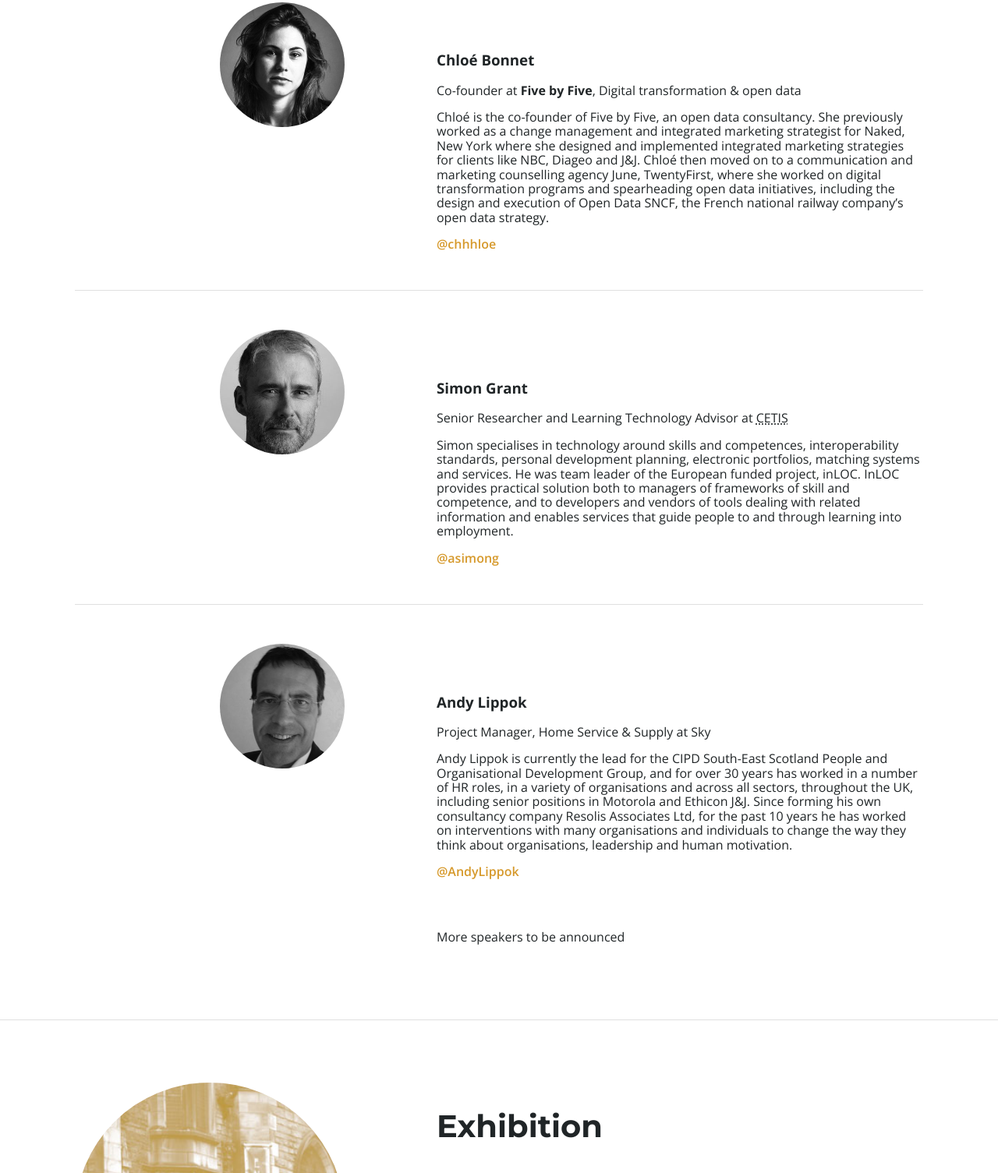
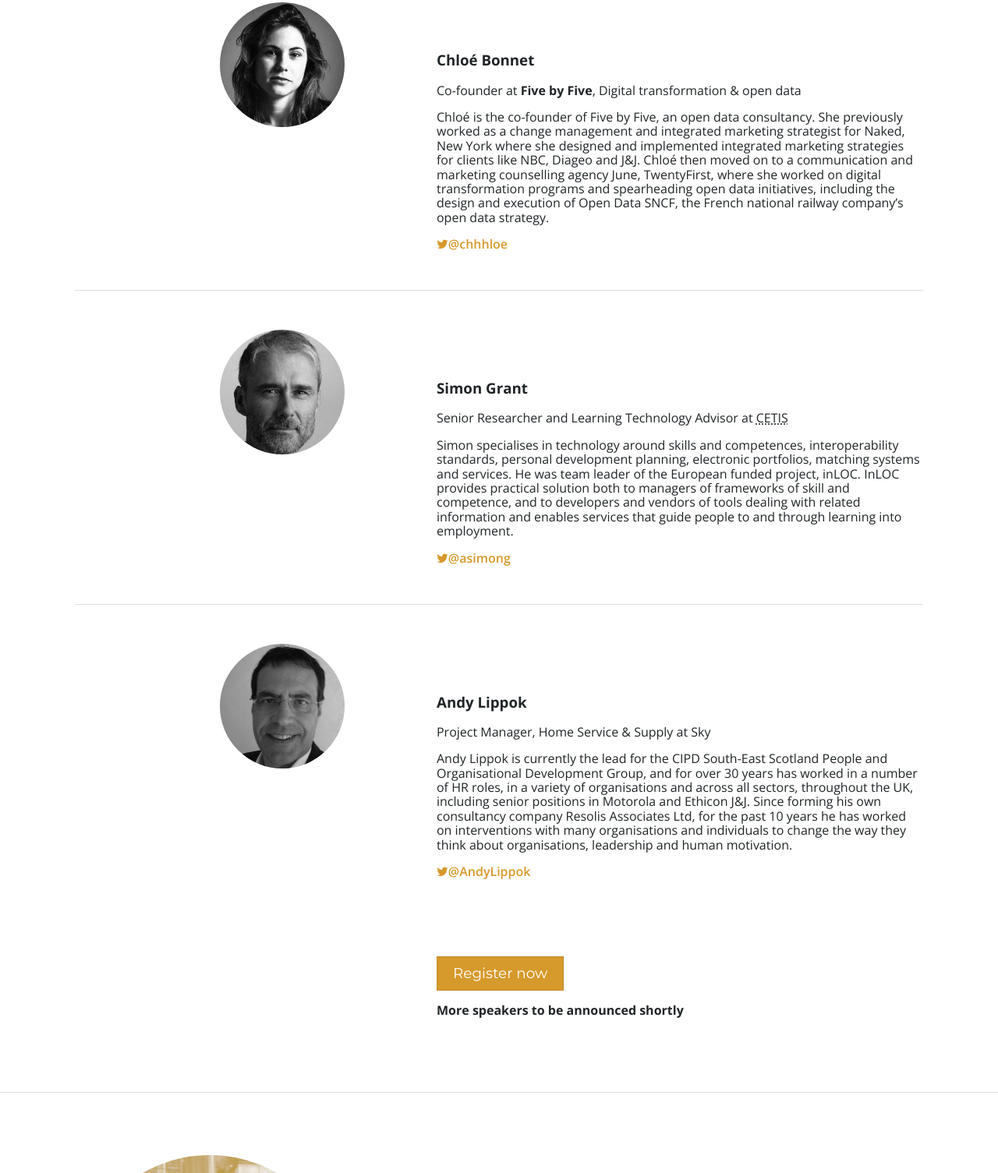
Before and after one commit to cedsummit/events-site, a website: page src/index.html in a window 1280 px wide. Shown: the part 3259-4764 px from the top of the page at 78% size. Drawn offline with nearby package versions, Linux system fonts and the light colour scheme.

Commit message:
Added cta

```diff
--- a/src/css/sass/partials/_speakers.scss
+++ b/src/css/sass/partials/_speakers.scss
@@ -38,3 +38,7 @@
 .more{
   @include shift(5);
 }
+
+.push-5{
+  @include shift(5);
+}
--- a/src/index.html
+++ b/src/index.html
@@ -138,7 +138,7 @@
 
             <p class="speaker-desc">Gavin is an Owner and Managing Director of Tree of Knowledge - a motivational training company which provides team building courses, educational resources and training courses for business owners, students and young people alike. He can often be heard on the radio and he writes a weekly column for one of the leading newspapers offering helpful tips and thought provoking ideas.</p>
             <p class="speaker-desc">With a background in primary school teaching and a successful career in stand-up comedy Gavin regularly delivers keynote speeches at conferences and exhibitions around the world.</p>
-            <p class="speaker-twitter"><a class="speaker-twitter" href="http://twitter.com/gavinoattes" target="_blank">@gavinoattes</a></p>
+            <p class="speaker-twitter"><a class="speaker-twitter" href="http://twitter.com/gavinoattes" target="_blank"><i class="fa fa-twitter"></i>@gavinoattes</a></p>
           </div>
         </div>
 
@@ -151,7 +151,7 @@
             <p class="speaker-desc">Chris is currently Director of Digital Participation at the Scottish Council for Voluntary Organisations. He works across the public, private and third sectors to increase digital participation in Scotland and to build digital capability in the third sector. It includes practical projects to help people get on the internet and learn basic online skills, and initiatives to help third sector organisations build their own digital skills.</p>
 
             <p class="speaker-desc">Chris Yiu was Head of the Digital Government Unit at Policy Exchange from 2011-13, where he led research on public policy and technology, data and the internet. Before joining Policy Exchange he worked as a civil servant at HM Treasury and the Prime Minister's Strategy Unit, and as a consultant at McKinsey &amp; Company. He holds a first class degree in economics and a master's degree in economics and finance, both from the University of Cambridge.</p>
-            <p class="speaker-twitter"><a class="speaker-twitter" href="http://twitter.com/clry2" target="_blank">@clry2</a></p>
+            <p class="speaker-twitter"><a class="speaker-twitter" href="http://twitter.com/clry2" target="_blank"><i class="fa fa-twitter"></i>@clry2</a></p>
           </div>
         </div>
 
@@ -162,7 +162,7 @@
             <p class="speaker-desc">Co-founder at <strong>Five by Five</strong>, Digital transformation &amp; open data</p>
 
             <p class="speaker-desc">Chloé is the co-founder of Five by Five, an open data consultancy. She previously worked as a change management and integrated marketing strategist for Naked, New York where she designed and implemented integrated marketing strategies for clients like NBC, Diageo and J&amp;J. Chloé then moved on to a communication and marketing counselling agency June, TwentyFirst, where she worked on digital transformation programs and spearheading open data initiatives, including the design and execution of Open Data SNCF, the French national railway company’s open data strategy.</p>
-            <p class="speaker-twitter"><a class="speaker-twitter" href="http://twitter.com/chhhloe" target="_blank">@chhhloe</a></p>
+            <p class="speaker-twitter"><a class="speaker-twitter" href="http://twitter.com/chhhloe" target="_blank"><i class="fa fa-twitter"></i>@chhhloe</a></p>
           </div>
         </div>
 
@@ -173,7 +173,7 @@
             <p class="speaker-desc">Senior Researcher and Learning Technology Advisor at <abbr title="Centre for Educational Technology and Interoperability Standards">CETIS</abbr></p>
 
             <p class="speaker-desc">Simon specialises in technology around skills and competences, interoperability standards, personal development planning, electronic portfolios, matching systems and services. He was team leader of the European funded project, inLOC. InLOC provides practical solution both to managers of frameworks of skill and competence, and to developers and vendors of tools dealing with related information and enables services that guide people to and through learning into employment.</p>
-            <p class="speaker-twitter"><a class="speaker-twitter" href="http://twitter.com/asimong" target="_blank">@asimong
+            <p class="speaker-twitter"><a class="speaker-twitter" href="http://twitter.com/asimong" target="_blank"><i class="fa fa-twitter"></i>@asimong
 </a></p>
           </div>
         </div>
@@ -185,11 +185,14 @@
             <p class="speaker-desc">Project Manager, Home Service &amp; Supply at Sky</p>
 
             <p class="speaker-desc">Andy Lippok is currently the lead for the CIPD South-East Scotland People and Organisational Development Group, and for over 30 years has worked in a number of HR roles, in a variety of organisations and across all sectors, throughout the UK, including senior positions in Motorola and Ethicon J&amp;J. Since forming his own consultancy company Resolis Associates Ltd, for the past 10 years he has worked on interventions with many organisations and individuals to change the way they think about organisations, leadership and human motivation.</p>
-            <p class="speaker-twitter"><a class="speaker-twitter" href="http://twitter.com/AndyLippok" target="_blank">@AndyLippok</a></p>
+            <p class="speaker-twitter"><a class="speaker-twitter" href="http://twitter.com/AndyLippok" target="_blank"><i class="fa fa-twitter"></i>@AndyLippok</a></p>
           </div>
         </div>
 
-        <p class="more">More speakers to be announced</p>
+        <div class="push-5">
+          <a href="https://www.eventjoy.com/e/crossover-edinburgh-conference-219927" class="cta" target="_blank">Register now</a>
+        </div>
+        <p class="more"><strong>More speakers to be announced shortly</strong></p>
       </div>
     </div>
   </section>
```
Also changed, not shown: src/css/main.css.
